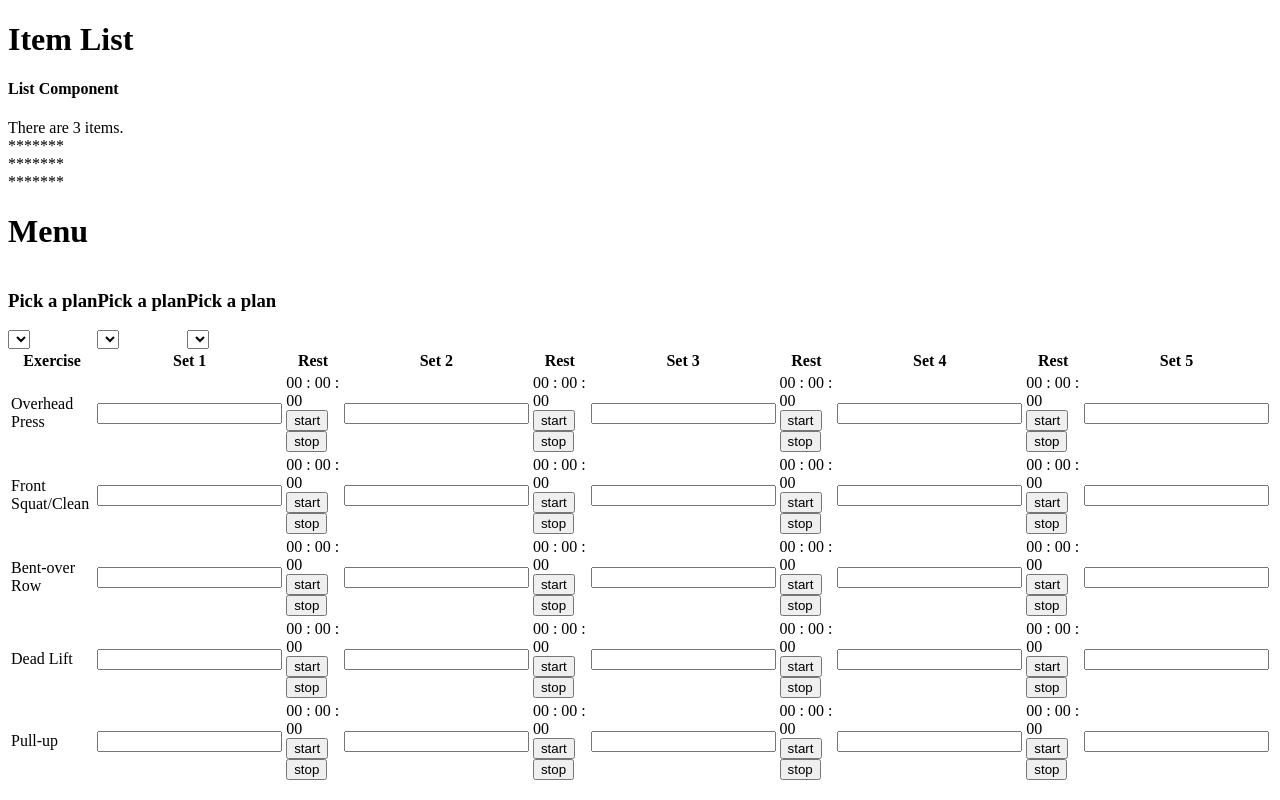
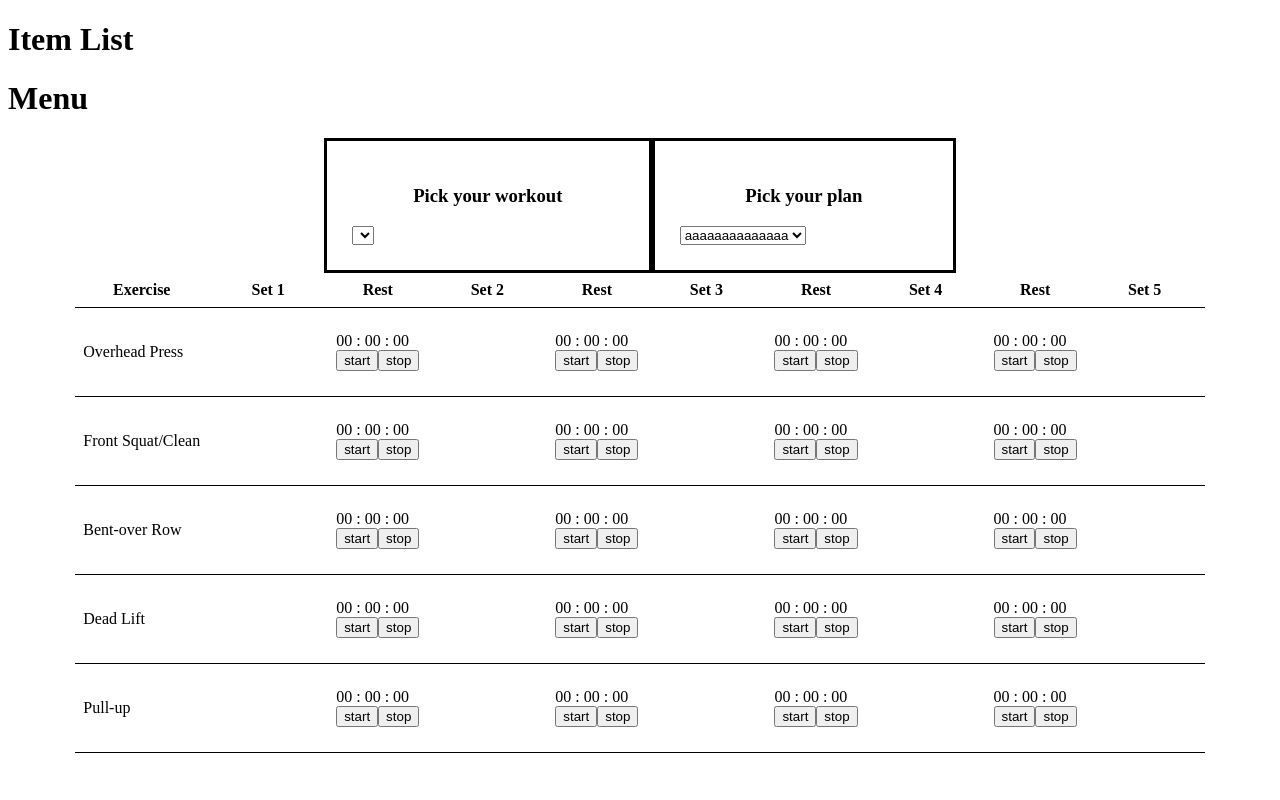
Before and after one commit to aAlexLevine/Draft-Lift-Log-c3, a React app: page / in a window 1280 px wide. Built offline with nearby package versions, Linux system fonts and the light colour scheme; the HTML template or start-up script is replaced by a standard one.

Commit message:
in-line styling added to table and menu

```diff
--- a/react-client/src/components/DataCellInput.jsx
+++ b/react-client/src/components/DataCellInput.jsx
@@ -16,11 +16,26 @@ class DataCellInput extends React.Component {
   render() {
 
     return (
-      <td>
-        <input type="text" value={this.state.value} onChange={this.handleChange}/>
+      <td style={border}>
+        <input style={input} type="text" value={this.state.value} onChange={this.handleChange}/>
       </td>
     )
   }
 }
 
 export default DataCellInput;
+
+const border = {
+  borderBottom: '1px solid black',
+  padding: '8px'
+}
+
+const input = {
+  border: 'none',
+  outline: 'none',
+  textAlign: 'center',
+  fontFamily: 'Montserrat',
+  fontSize: '20px',
+  width: '100px',
+  height: '70px'
+}
--- a/react-client/src/components/DataCellTimer.jsx
+++ b/react-client/src/components/DataCellTimer.jsx
@@ -62,14 +62,24 @@ class DataCellTimer extends React.Component {
 // console.log(parseMS(this.state.displayTime))
 
     return (
-      <td>
+      <td style={border}>
         {this.state.formattedTime}
         {/* {prettyMs(this.state.displayTime, {msDecimalDigits: 2})} */}
-        <button onClick={this.startTimer}>start</button>
-        <button onClick={this.stopTmer}>stop</button>
+        <div>
+          <button onClick={this.startTimer}>start</button>
+          <button onClick={this.stopTmer}>stop</button>
+        </div>
       </td>
     )
   }
 }
 
 export default DataCellTimer;
+
+const border = {
+  borderBottom: '1px solid black',
+  padding: '8px',
+  whiteSpace: 'nowrap',
+  overflow: 'hidden'
+
+}
--- a/react-client/src/components/Headers.jsx
+++ b/react-client/src/components/Headers.jsx
@@ -2,11 +2,18 @@ import React from 'react';
 
 const Headers = (props) => (
       <React.Fragment>
-        <th>
+        <th style={border}>
           Set {props.idx + 1}
         </th>
-        {props.idx + 1 < props.numOfHeaders ? <th>Rest</th> : null }
+        {props.idx + 1 < props.numOfHeaders ? <th style={border}>Rest</th> : null }
+        {console.log('idx', props.idx, 'numOfHeaders', props.numOfHeaders)}
       </React.Fragment>
 )
 
 export default Headers;
+
+const border = {
+  borderBottom: '1px solid black',
+  padding: '8px'
+
+}
--- a/react-client/src/components/Menu.jsx
+++ b/react-client/src/components/Menu.jsx
@@ -3,8 +3,8 @@ import Table from './Table.jsx';
 import axios from 'axios'
 
 class Menu extends React.Component {
-  constructor() {
-    super();
+  constructor(props) {
+    super(props);
     this.state = {
       data: [],
       userID: 0,
@@ -41,38 +41,27 @@ class Menu extends React.Component {
 
   render() {
     return (
-      <div>
+      <div >
         <h1>Menu</h1>
+      {/* todays date, your last workout (plan, group) */}
 
-          <div style ={selectBars}>
+          <div style={selectBarsContainer}>
 
-            <div>
-              <h3>Pick a plan</h3>
+            <div style={selectBar}>
+              <h3 style={selectTitles}>Pick your workout</h3>
               <select>
                 <option>
                 </option>
               </select>
             </div>
 
-            <div>
-              <h3>Pick a plan</h3>
+            <div style={selectBar}>
+              <h3 style={selectTitles}>Pick your plan</h3>
               <select>
-                <option>
+                <option>aaaaaaaaaaaaaa
                 </option>
               </select>
             </div>
-
-            <div>
-              <h3>Pick a plan</h3>
-              <select>
-                <option>
-                </option>
-              </select>
-            </div>
-
-
-
-
 
           </div>
 
@@ -84,6 +73,28 @@ class Menu extends React.Component {
 }
 export default Menu;
 
-const selectBars = {
-  display: 'flex'
+const selectBarsContainer = {
+  display: 'grid',
+  gridTemplateColumns: 'auto auto',
+  margin: 'auto',
+  width: '50%',
+  // textAlign: 'center'
+  // alignItems: 'center',
+  // justifyContent: 'center',
+  // height: '100%'
 }
+
+const selectBar = {
+  borderStyle: 'solid',
+  padding: '25px'
+}
+
+const selectTitles = {
+  textAlign: 'center',
+  fontFamily: 'Montserrat'
+}
+
+// const selectBarsContainer = {
+//   margin: 'auto',
+//   width: '100%'
+// }
--- a/react-client/src/components/Table.jsx
+++ b/react-client/src/components/Table.jsx
@@ -37,11 +37,11 @@ class Table extends React.Component {
 
   render () {
     return (
-      <div>
-        <table>
+      <div style={tableContainer}>
+        <table style={table}>
           <thead>
           <tr>
-            <th>Exercise</th>
+            <th style={border}> Exercise</th>
 
             {this.state.rowHeaders.map((header, idx) => (
             <Headers numOfHeaders={this.state.rowHeaders.length} idx={idx}/>
@@ -64,5 +64,29 @@ class Table extends React.Component {
 
 }
 
+export default Table;
 
-export default Table;
+// TODO: fixed position for first column on scroll
+
+const tableContainer = {
+  overflowX: 'auto',
+  // width: '100%',
+  // margin: 'auto'
+}
+
+const table = {
+  fontFamily: 'Montserrat',
+  fontStyle: 'bold',
+  borderCollapse: 'collapse',
+  margin: 'auto'
+
+}
+
+const border = {
+  borderBottom: '1px solid black',
+  padding: '8px',
+  position: 'sticky',
+  left: '0',
+  backgroundColor: 'white'
+
+}
--- a/react-client/src/components/TableRow.jsx
+++ b/react-client/src/components/TableRow.jsx
@@ -20,7 +20,7 @@ class TableRow extends React.Component {
   render() {
     return (
       <tr>
-        <td>
+        <td style={border}>
           {this.props.exercise}
         </td>
         {this.props.rowHeaders.map((header, i) => (
@@ -37,3 +37,11 @@ class TableRow extends React.Component {
 }
 
 export default TableRow;
+
+const border = {
+ borderBottom: '1px solid black',
+ padding: '8px',
+ position: 'sticky',
+ left: '0',
+ backgroundColor: 'white'
+}
--- a/react-client/src/index.jsx
+++ b/react-client/src/index.jsx
@@ -29,9 +29,9 @@ class App extends React.Component {
   }
 
   render () {
-    return (<div>
+    return (<div style={mainWrapper}>
       <h1>Item List</h1>
-      <List items={this.state.items}/>
+      {/* <List items={this.state.items}/> */}
       <Menu />
       {/* <Table /> */}
     </div>)
@@ -39,3 +39,9 @@ class App extends React.Component {
 }
 
 ReactDOM.render(<App />, document.getElementById('app'));
+
+const mainWrapper = {
+  marginLeft:'auto',
+  marginRight:'auto',
+  width:'960px'
+}
```
Also changed, not shown: 2 other files (tests, documents, lock files or other folders).
